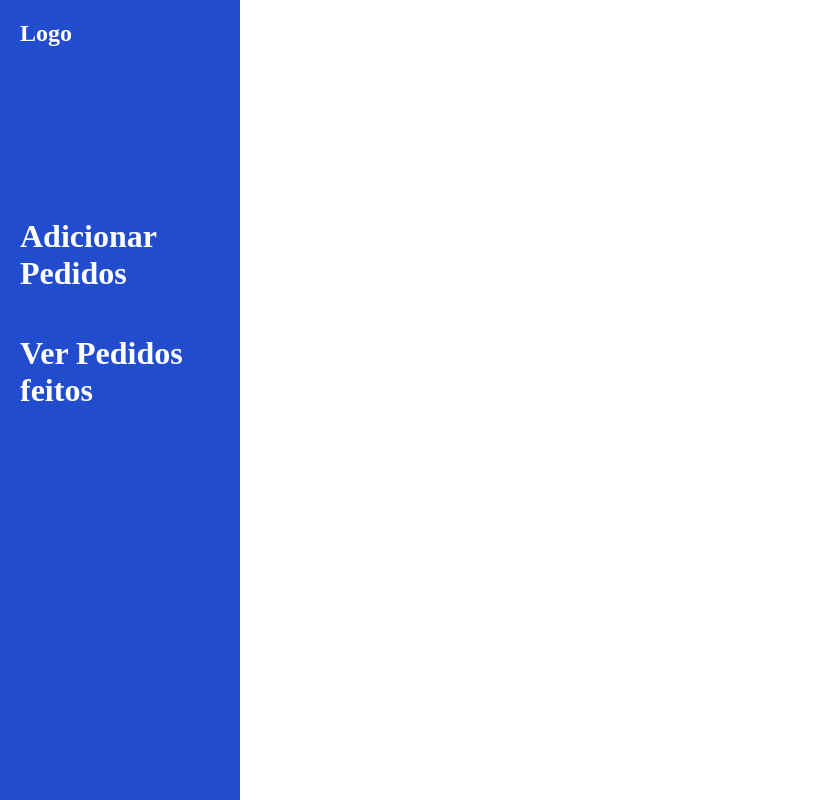
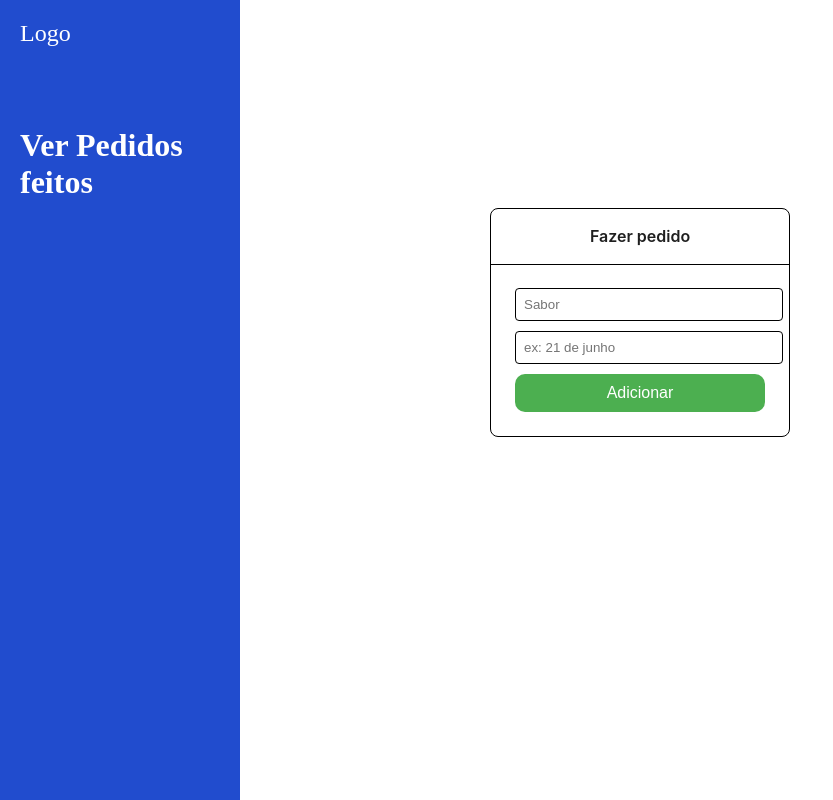
Before and after one commit to DavidHenrique2106/PlanningSyncFront, a React (Vite) app: page / in a window 1280 px wide. Shown: the whole page, without its empty margins (0-833 px from the left). Built offline with nearby package versions, Linux system fonts and the light colour scheme.

Commit message:
refatorando ideia do projeto

```diff
--- a/src/App.tsx
+++ b/src/App.tsx
@@ -1,5 +1,6 @@
 import "./App.css";
 import Sidebar from "./components/Sidebar";
+import Pedidos from "./components/routes/Faturamento/Pedidos"
 
 function App() {
   return (
@@ -7,6 +8,15 @@ function App() {
       <div className="SideComponente">
         <Sidebar />
       </div>
+
+      <div
+      className="FazerPedido"
+      style={{textAlign: 'center',
+        position: 'relative',
+        top: '200px'
+      }}>
+      <Pedidos/>
+      </div>
     </div>
   );
 }
--- a/src/components/Sidebar.module.css
+++ b/src/components/Sidebar.module.css
@@ -2,36 +2,33 @@
   position: fixed;
   left: 0;
   top: 0;
-    bottom: 0;
   width: 200px;
+  height: 100vh;
   background-color: #214cce;
-    color: #fff;
   padding: 20px;
-    display: flex;
-    flex-direction: column;
-    justify-content: space-between;
-  }
-
-  .logo {
-    font-size: 24px;
-    font-weight: bold;
-    margin-bottom: 20px;
-  }
-
-  .menu {
+  color: white;
   display: flex;
   flex-direction: column;
 }
 
+.logo {
+  margin-bottom: 20px;
+  font-size: 24px;
+  color: white;
+}
+
+.menu h1 {
+  margin: 10px 0;
+}
+
 .link {
+  color: white;
   text-decoration: none;
+  cursor: pointer;
   position: relative;
-    color: #fff;
-    margin-bottom: 10px;
-    top: -350px;
+  top:  50px;
 }
 
 .link:hover {
   text-decoration: underline;
-    color: #fff;
 }
--- a/src/components/Sidebar.tsx
+++ b/src/components/Sidebar.tsx
@@ -7,10 +7,9 @@ const Sidebar = () => {
       <div className={styles.logo}>Logo</div>
       <div className={styles.menu}>
         <h1>
-          <Link to="/faturamento" className={styles.link}>Adicionar Pedidos</Link>
-        </h1>
-        <h1>
-          <Link to="/despesas" className={styles.link}>Ver Pedidos feitos</Link>
+          <Link to="/despesas" className={styles.link}>
+            Ver Pedidos feitos
+          </Link>
         </h1>
       </div>
     </div>
--- a/src/components/routes/Faturamento/Pedidos.tsx
+++ b/src/components/routes/Faturamento/Pedidos.tsx
@@ -1,61 +1,70 @@
 import React, { useState } from "react";
-import { FontAwesomeIcon } from "@fortawesome/react-fontawesome";
-import { faArrowLeft } from "@fortawesome/free-solid-svg-icons";
-import { Link } from "react-router-dom";
-import styles from "./Pedidos.module.css";
 import { Card, Space } from "antd";
 import { ToastContainer, toast } from "react-toastify";
 import "react-toastify/dist/ReactToastify.css";
 
-const Faturamento: React.FC = () => {
-  const [faturamento, setFaturamento] = useState<number | undefined>(undefined);
+const Pedido: React.FC = () => {
+  const [pedido, setPedido] = useState<string>("");
+  const [data, setData] = useState<string>("");
+
   const handleAdicionar = () => {
-    if (faturamento !== undefined) {
-      console.log(faturamento);
-      toast.success("Faturamento adicionado!!");
-      setFaturamento(undefined);
+    if (pedido !== "" && data !== "") {
+      console.log({ pedido, data });
+      toast.success("Pedido adicionado!!");
+      setPedido("");
+      setData("");
     } else {
-      toast.error("Digite um valor!");
+      toast.error("Complete os campos em branco!");
     }
   };
 
   return (
     <div>
-      <h1>
-        <Link to="/" className={styles.Arrow}>
-          <FontAwesomeIcon icon={faArrowLeft} />
-        </Link>
-      </h1>
-
       <div className="Card">
         <Space direction="vertical" size={16}>
           <Card
-            title="Seu faturamento"
-            style={{ width: 300, border: "1px solid black" }}
+            title="Fazer pedido"
+            style={{ width: 300, border: "1px solid black", borderRadius: "8px" }}
             headStyle={{ borderBottom: "1px solid black" }}
           >
             <input
-              type="number"
-              value={faturamento ?? ""}
-              onChange={(e) => setFaturamento(Number(e.target.value))}
-              placeholder="$$$"
+              type="text"
+              value={pedido}
+              placeholder="Sabor"
+              onChange={(e) => setPedido(e.target.value)}
               style={{
-                position: "relative",
-                right: "-35px",
+                width: "100%",
+                padding: "8px",
                 border: "1px solid black",
                 borderRadius: "4px",
+                marginBottom: "10px",
               }}
             />
-            <br />
-            <br />
+            <input
+              type="text"
+              value={data}
+              placeholder="ex: 21 de junho"
+              onChange={(e) => setData(e.target.value)}
+              style={{
+                width: "100%",
+                padding: "8px",
+                border: "1px solid black",
+                borderRadius: "4px",
+                marginBottom: "10px",
+              }}
+            />
             <br />
             <button
               onClick={handleAdicionar}
               style={{
+                width: "100%",
+                padding: "10px",
                 borderRadius: "10px",
-                position: "relative",
-                right: "-85px",
-                top: "20px",
+                border: "none",
+                backgroundColor: "#4CAF50",
+                color: "white",
+                fontSize: "16px",
+                cursor: "pointer",
               }}
             >
               Adicionar
@@ -69,4 +78,4 @@ const Faturamento: React.FC = () => {
   );
 };
 
-export default Faturamento;
+export default Pedido;
```
Lines whose indentation alone changed are shown as unchanged.
